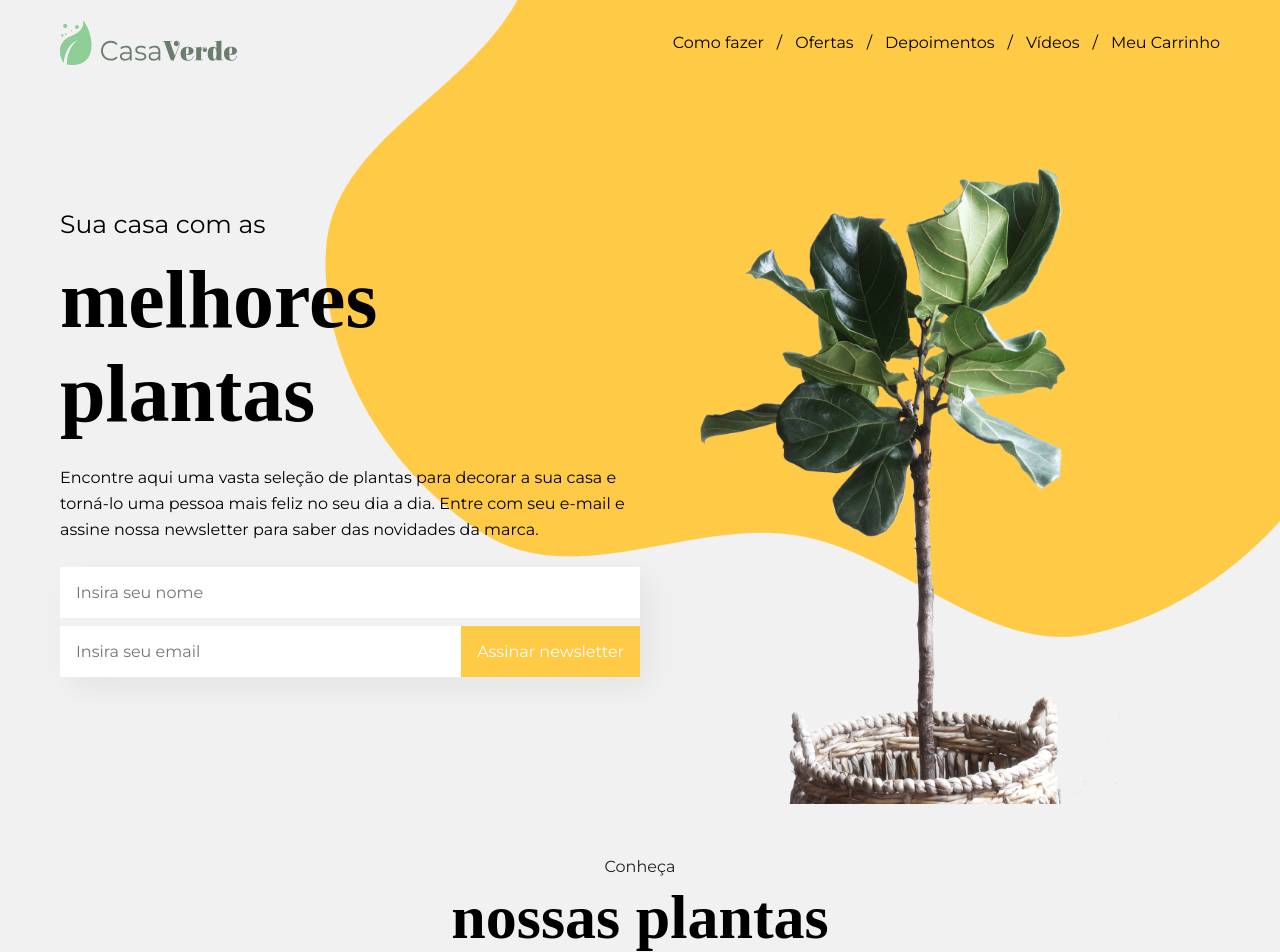
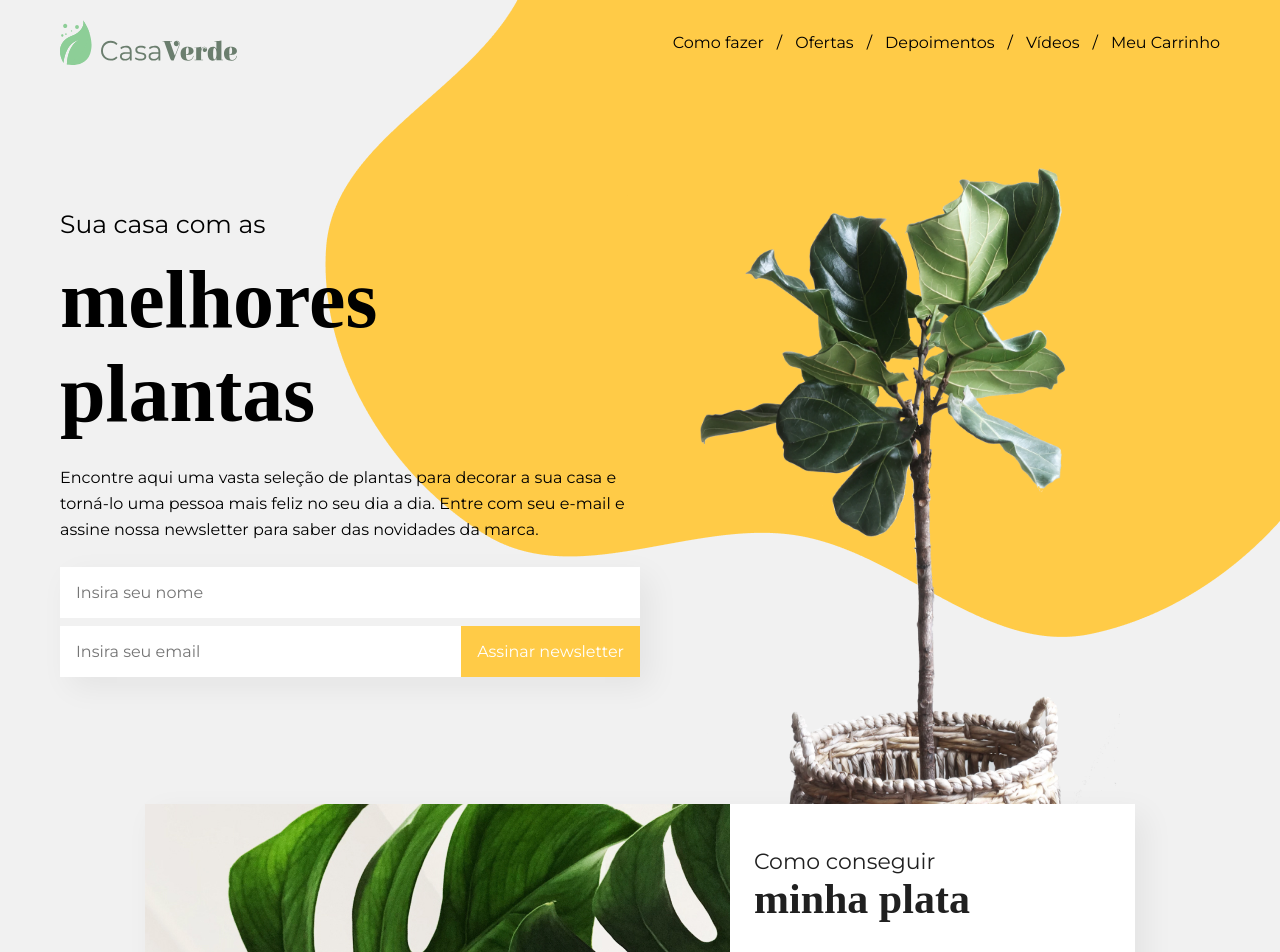
Before and after one commit to barbosadiego/7days_react_alura, a React (Create React App) app: page / in a window 1280 px wide. Shown: the top 952 px of the page. Built offline with nearby package versions, Linux system fonts and the light colour scheme; data requests are answered from the project's data file; a web font is replaced by a local one.

Commit message:
add new component to app

```diff
--- a/src/App.jsx
+++ b/src/App.jsx
@@ -2,6 +2,7 @@ import { Container } from './components/styles/Container.styled';
 import Header from './components/Header';
 import Hero from './components/Hero';
 import Offer from './components/Offer';
+import ComoConseguir from './components/ComoConseguir';
 
 const App = () => {
   return (
@@ -9,6 +10,7 @@ const App = () => {
       <Container>
         <Header />
         <Hero />
+        <ComoConseguir />
         <Offer />
       </Container>
     </>
```
